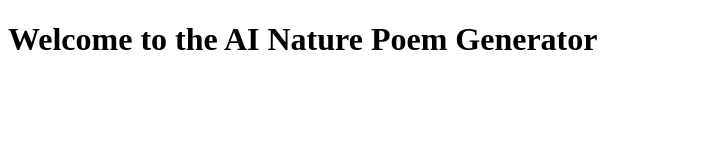
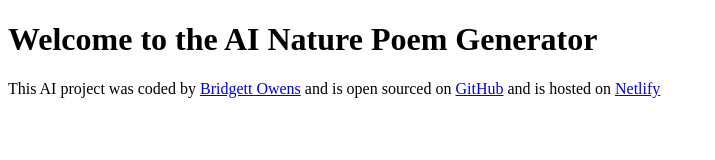
Before and after one commit to Bridgett76/nature-poems-generator, a plain HTML site: page index.html in a window 1280 px wide. Shown: the whole page, without its empty margins (0-715 px from the left). Drawn offline with Linux system fonts and the light colour scheme.

Commit message:
Added 3 links

```diff
--- a/index.html
+++ b/index.html
@@ -9,6 +9,20 @@
   <body>
     <h1>Welcome to the AI Nature Poem Generator</h1>
 
+    <footer>
+      This AI project was coded by
+      <a href="https://github.com/Bridgett76" target="_blank">Bridgett Owens</a>
+      and is open sourced on
+      <a
+        href="https://github.com/Bridgett76/nature-poems-generator"
+        target="_blank"
+        >GitHub</a
+      >
+      and is hosted on
+      <a href="https://ai-nature-poem-generator.netlify.app/" target="_blank"
+        >Netlify</a
+      >
+    </footer>
     <script src="src/script.js"></script>
   </body>
 </html>
```
